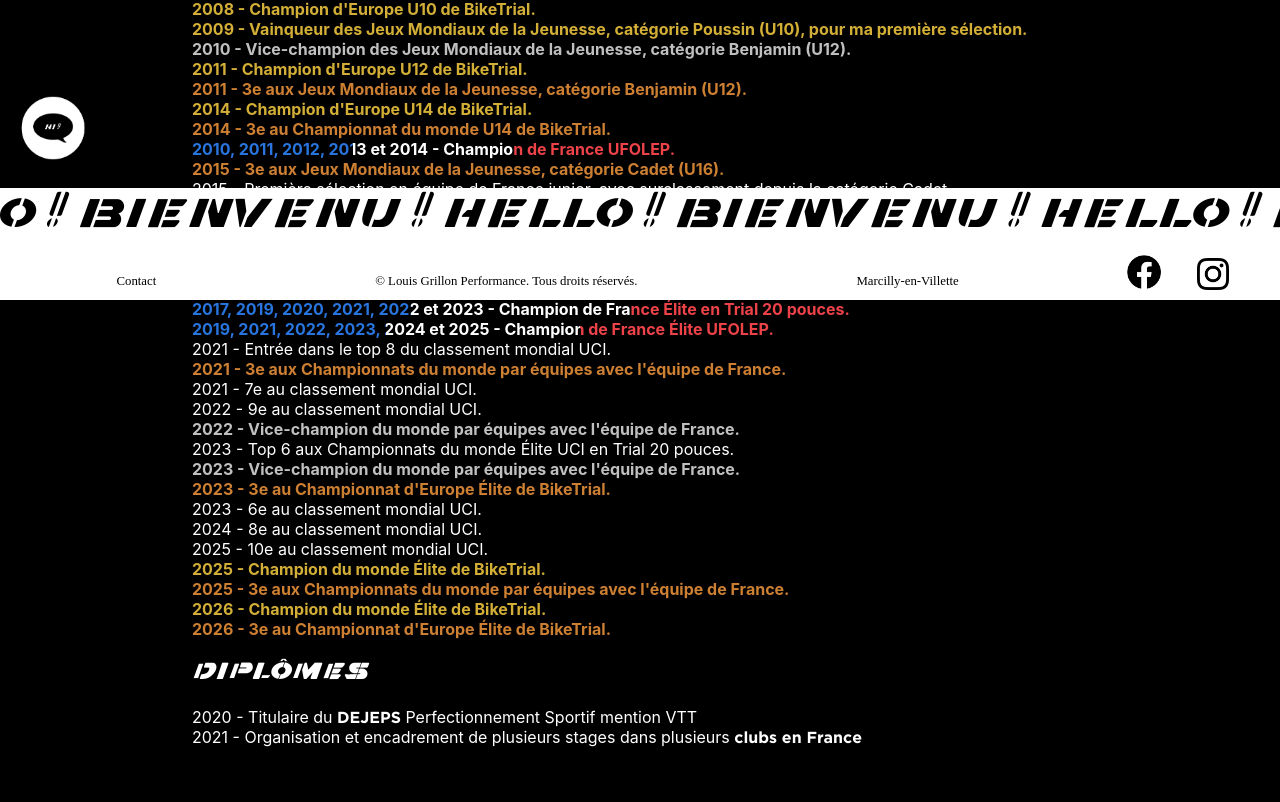
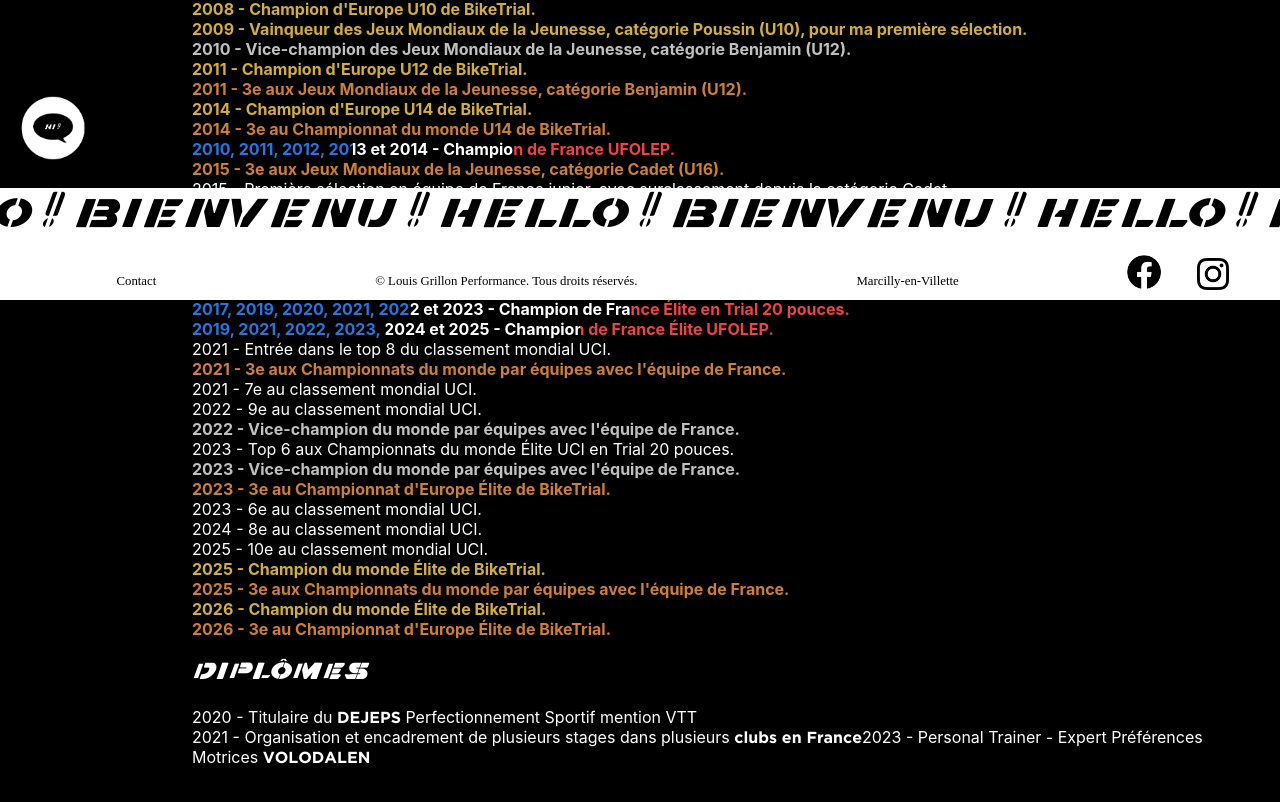
Before and after one commit to LouisGrillon/PerfLouisGrillon, a React (Vite) app in the folder perflouisgrillon/: page /about in a window 1280 px wide. Shown: the part 500-1302 px from the top of the page. Built offline with nearby package versions, Linux system fonts and the light colour scheme; no server answers; a web font is replaced by a local one.

Commit message:
Update About.jsx

```diff
--- a/perflouisgrillon/src/Components/About/About.jsx
+++ b/perflouisgrillon/src/Components/About/About.jsx
@@ -69,6 +69,7 @@ function About() {
                 <h2 className="degrees_Title">{t('degrees_Title')}</h2>
                 <span className='description'>2020 - {t('description_part_26')} <span className="important_Item">{t('description_part_27')}</span>{t('description_part_28')}</span> <br />
                 <span className='description'>2021 - {t('description_part_29')} <span className="important_Item">{t('description_part_30')}</span></span>
+                <span className="description">2023 - Personal Trainer - Expert Préférences Motrices <span className="important_Item">VOLODALEN</span></span><br />
             </div>
 
 
```
